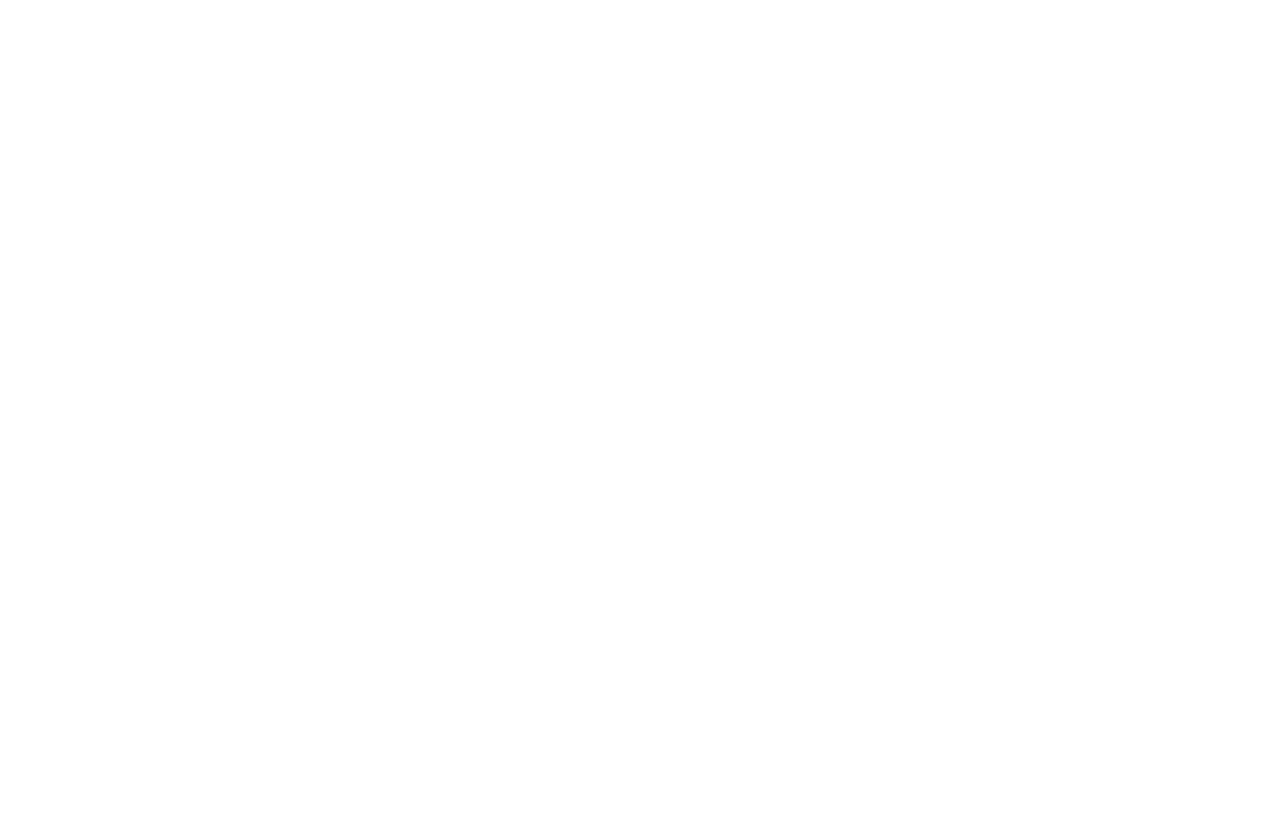
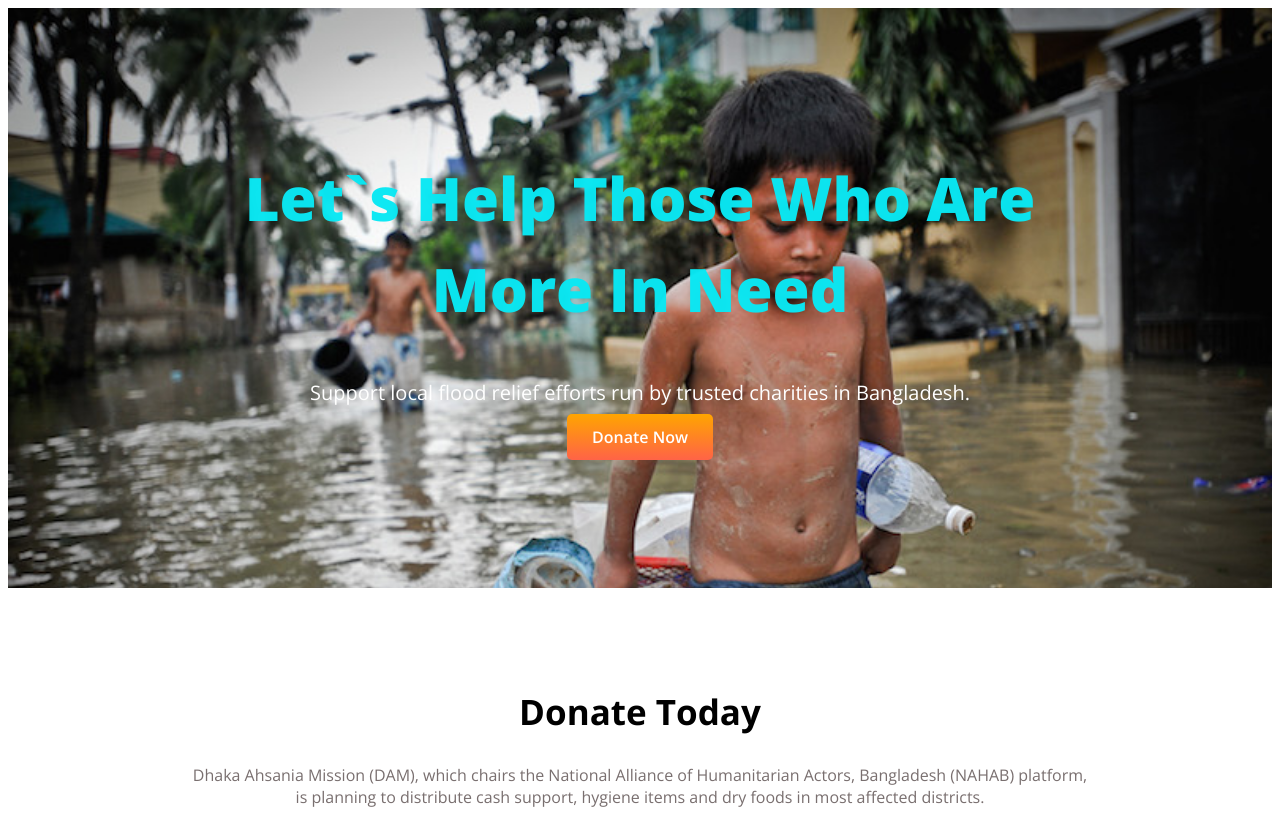
Before and after one commit to ataulweb/assignment-01-repo, a plain HTML site: page index.html in a window 1280 px wide. Before the commit the page ends 800 px from the top, so only its background shows below. Drawn offline with nearby package versions, Linux system fonts and the light colour scheme.

Commit message:
added donate section

```diff
--- a/index.html
+++ b/index.html
@@ -6,8 +6,37 @@
     <meta name="viewport" content="width=device-width, initial-scale=1.0">
     <title>Help for Donate</title>
     <link rel="stylesheet" href="./style.css">
+    <link rel="preconnect" href="https://fonts.googleapis.com">
+<link rel="preconnect" href="https://fonts.gstatic.com" crossorigin>
+<link href="https://fonts.googleapis.com/css2?family=Open+Sans:ital,wght@0,300;0,400;0,500;0,600;0,700;0,800;1,300;1,400;1,500;1,600;1,700;1,800&family=Work+Sans:ital,wght@0,300;0,400;0,500;0,600;0,700;0,800;0,900;1,200;1,300;1,400;1,500;1,600;1,700;1,800;1,900&display=swap" rel="stylesheet">
+
 </head>
+
 <body>
+
+    <Section class="header-section">
+        <div class="middle-content">
+
+            <h1 class="heading-1">Let`s Help Those Who Are</h1>
+            <h1 class="heading-2">More In Need</h1>
+            <h3 class="heading-3">Support local flood relief efforts run by trusted charities in Bangladesh.</h3>
+<div class="header-btn">
+    <a href="#">Donate Now</a>
+
+</div>
+        </div>
+
+    </Section>
+
+<section class="donate-section">
+    <div class="middle-content">
+        <h1 class="donate-heading">Donate Today</h1>
+        <p class="donate-p">Dhaka Ahsania Mission (DAM), which chairs the National Alliance of Humanitarian Actors, Bangladesh (NAHAB) platform, is planning to distribute cash support, hygiene items and dry foods in most affected districts.</p>
+
+    </div>
+</section>
+
+
 
 </body>
 </html>
--- a/style.css
+++ b/style.css
@@ -0,0 +1,68 @@
+.middle-content{
+    max-width: 900px;
+    margin: auto;
+    padding: 0;
+}
+
+body{
+    font-family: 'Open Sans', sans-serif;
+}
+
+.header-section{
+    background-image: url(./images/donation9.jpg);
+    background-repeat: no-repeat;
+    background-size: cover;
+    padding: 140px 0;
+
+}
+
+.heading-1{
+    font-size: 60px;
+    text-align: center;
+    font-weight: 750;
+    color: rgba(9, 231, 243, 0.975);
+    line-height: 0rem;
+
+}
+
+.heading-2{
+    font-size: 60px;
+    text-align: center;
+    font-weight: 750;
+    color: rgba(9, 231, 243, 0.975);
+}
+.heading-3{
+    font-size: 20px;
+    text-align: center;
+    color: white;
+    font-weight: 400;
+}
+
+a{
+    text-decoration: none;
+    font-weight: 600;
+    color: #fff;
+    padding: 15px 22px;
+    text-align: center;
+    padding: 12px 25px;
+    border-radius: 5px;
+    background-image: linear-gradient(orange, tomato);
+}
+
+.header-btn{
+    text-align: center;
+}
+
+.donate-section{
+    margin-top: 100px;
+}
+.donate-heading{
+    font-size: 35px;
+    text-align: center;
+    font-weight: 700;
+}
+
+.donate-p{
+    text-align: center;
+    color: rgb(121, 111, 111);
+}
```
